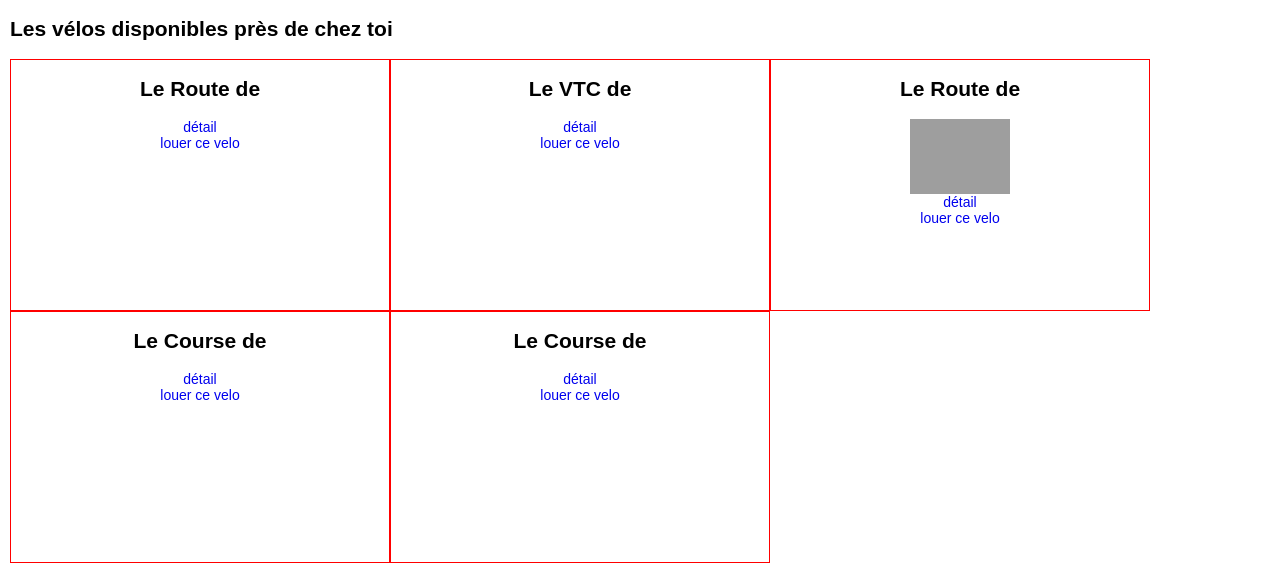
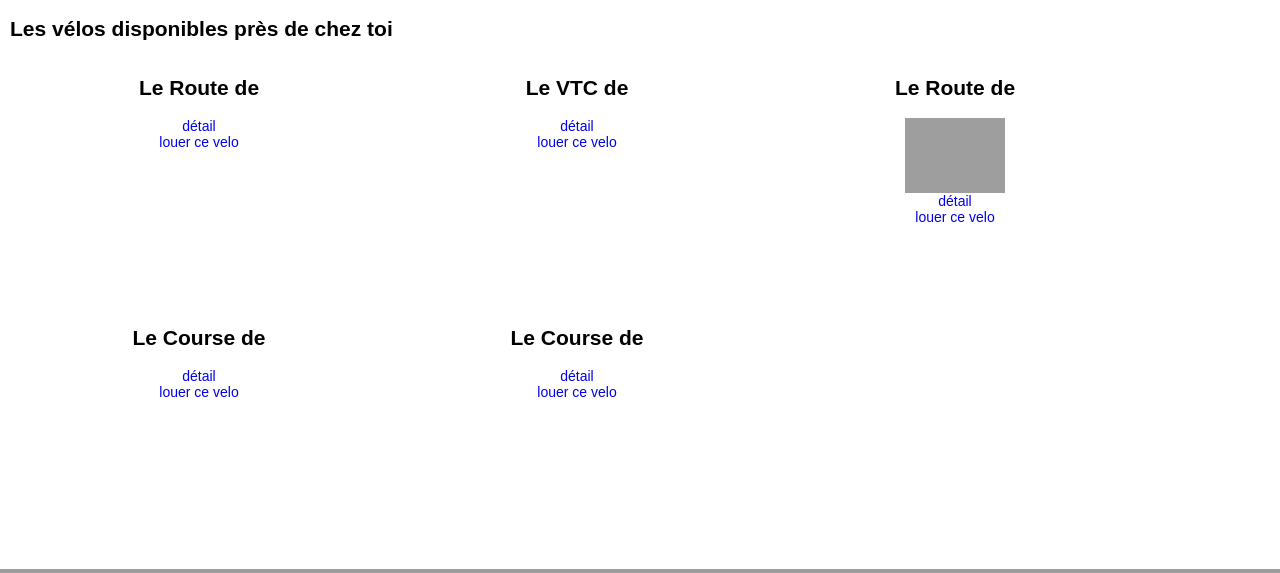
Before and after one commit to MikoMagritto/labequille, a Node server app: page / in a window 1280 px wide. Shown: the part 1114-1687 px from the top of the page. Run offline with Node 20, Linux system fonts and the light colour scheme; data comes from the database, SQL or seed files in the repository; some libraries are stand-ins or nearby versions; grey boxes are pictures that could not be loaded.

Commit message:
fix package.json script

```diff
--- a/package.json
+++ b/package.json
@@ -4,6 +4,7 @@
   "private": true,
   "scripts": {
     "start": "node ./bin/www",
+    "dev": "DEBUG=lab-quille:* nodemon ./bin/www",
     "start-heroku logindev": "DEBUG=lab-quille:* nodemon ./bin/www",
     "dev-windows": "nodemon ./bin/www"
   },
--- a/public/stylesheets/style.css
+++ b/public/stylesheets/style.css
@@ -177,7 +177,6 @@ margin-bottom: 10px;
 }
 
 .cart{
-  border: 1px solid red;
   width: 30%;
   height: 250px;
   display: flex;
```
